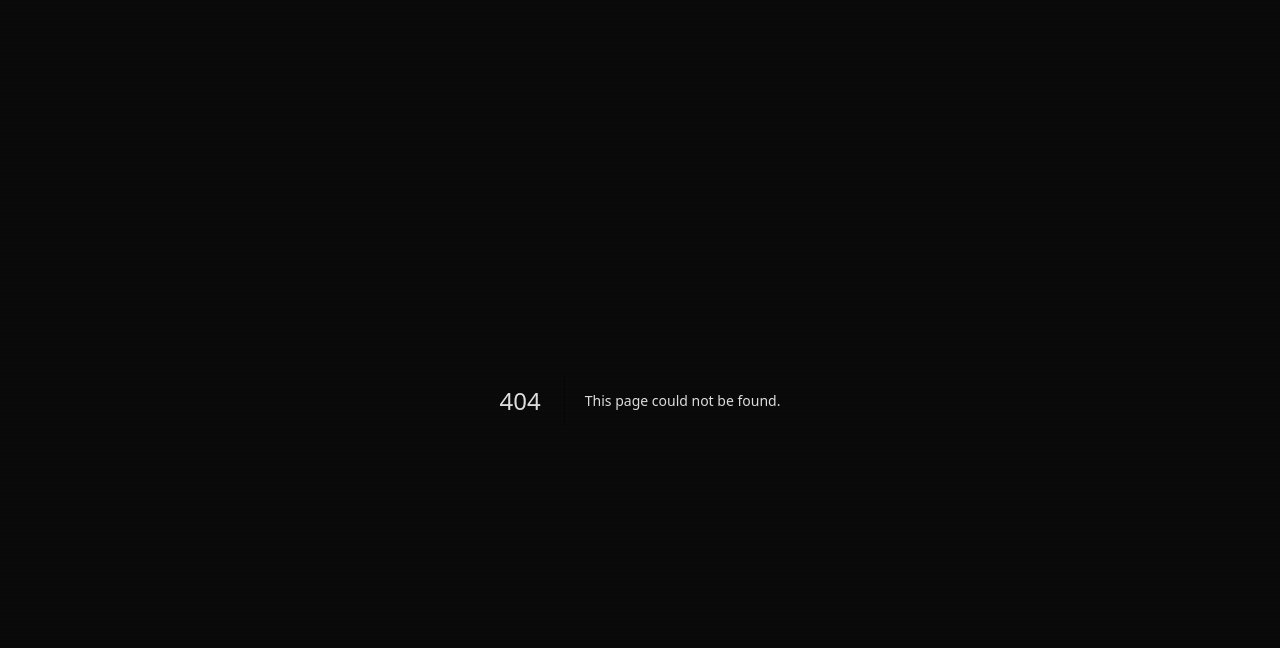
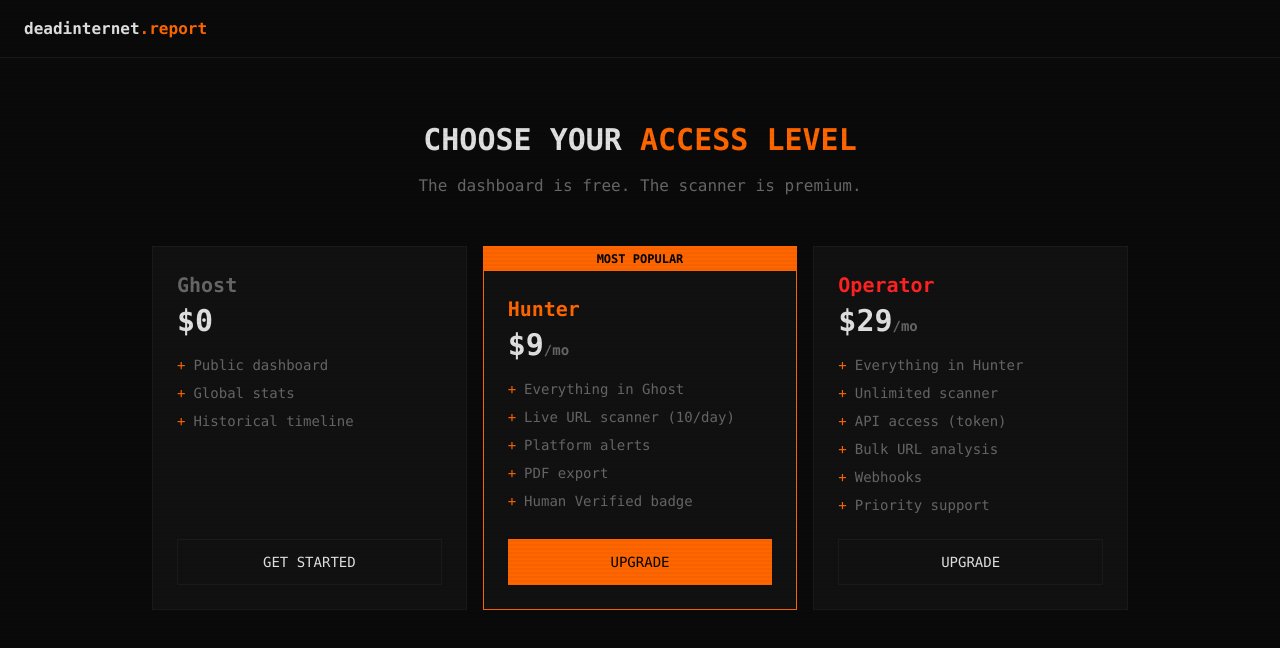
Before and after one commit to nabz0r/deadinternet.report, a Next.js app in the folder frontend/: page /pricing in a window 1280 px wide. Before the commit this address had no page. Shown: the top 648 px of the page. Built offline with nearby package versions, Linux system fonts and the light colour scheme.

Commit message:
feat: frontend dashboard, pricing pages, custom hooks

```diff
--- /dev/null
+++ b/frontend/src/app/dashboard/page.tsx
@@ -0,0 +1,108 @@
+/**
+ * Dashboard page - main authenticated view.
+ * Shows Dead Internet Index, platform stats, timeline, and scanner.
+ * Fetches data from the backend API on load.
+ */
+
+'use client'
+
+import { useState, useEffect } from 'react'
+import { useSession } from 'next-auth/react'
+import { api } from '@/lib/api-client'
+import { hasFeature } from '@/lib/constants'
+import DeadIndexGauge from '@/components/dashboard/DeadIndexGauge'
+import PlatformBreakdown from '@/components/dashboard/PlatformBreakdown'
+import TimelineChart from '@/components/dashboard/TimelineChart'
+import TickerTape from '@/components/dashboard/TickerTape'
+import LiveScanner from '@/components/dashboard/LiveScanner'
+import StatCard from '@/components/dashboard/StatCard'
+import Header from '@/components/layout/Header'
+
+export default function DashboardPage() {
+  const { data: session } = useSession()
+  const [stats, setStats] = useState<any>(null)
+  const [loading, setLoading] = useState(true)
+
+  useEffect(() => {
+    api.getStats()
+      .then(setStats)
+      .catch(console.error)
+      .finally(() => setLoading(false))
+  }, [])
+
+  const userTier = (session?.user as any)?.tier || 'ghost'
+
+  if (loading) {
+    return (
+      <div className="min-h-screen bg-dead-bg flex items-center justify-center">
+        <div className="font-mono text-dead-accent animate-pulse text-lg">
+          [ LOADING DEAD INTERNET DATA... ]
+        </div>
+      </div>
+    )
+  }
+
+  return (
+    <div className="min-h-screen bg-dead-bg">
+      <Header />
+
+      <main className="max-w-7xl mx-auto px-4 py-6 space-y-6">
+        {/* Row 1: Dead Index + Key Stats */}
+        <div className="grid grid-cols-1 lg:grid-cols-4 gap-4">
+          <div className="lg:col-span-1">
+            <DeadIndexGauge value={stats?.dead_internet_index || 0} />
+          </div>
+          <div className="lg:col-span-3 grid grid-cols-3 gap-4">
+            <StatCard
+              label="Bot Traffic"
+              value={stats?.global?.bot_traffic_pct || 0}
+              unit="%"
+              source="Imperva/Thales"
+              color="#ff4444"
+            />
+            <StatCard
+              label="AI New Pages"
+              value={stats?.global?.ai_content_new_pages_pct || 0}
+              unit="%"
+              source="Ahrefs"
+              color="#ffaa00"
+            />
+            <StatCard
+              label="AI Articles"
+              value={stats?.global?.ai_articles_pct || 0}
+              unit="%"
+              source="Graphite"
+              color="#ff6600"
+            />
+          </div>
+        </div>
+
+        {/* Row 2: Timeline + Platform Breakdown */}
+        <div className="grid grid-cols-1 lg:grid-cols-3 gap-4">
+          <div className="lg:col-span-2">
+            <TimelineChart data={stats?.timeline || []} />
+          </div>
+          <div className="lg:col-span-1">
+            <PlatformBreakdown platforms={stats?.platforms || {}} />
+          </div>
+        </div>
+
+        {/* Row 3: Scanner (premium) */}
+        {hasFeature(userTier, 'hunter') ? (
+          <LiveScanner />
+        ) : (
+          <div className="bg-dead-surface border border-dead-border p-8 text-center">
+            <p className="font-mono text-dead-dim mb-2">
+              [ SCANNER LOCKED ]
+            </p>
+            <p className="font-mono text-dead-accent">
+              Upgrade to Hunter ($9/mo) to scan URLs with Claude AI
+            </p>
+          </div>
+        )}
+      </main>
+
+      <TickerTape facts={stats?.ticker_facts || []} />
+    </div>
+  )
+}
--- /dev/null
+++ b/frontend/src/app/pricing/page.tsx
@@ -0,0 +1,74 @@
+/**
+ * Pricing page - tier comparison.
+ * Ghost (free) / Hunter ($9) / Operator ($29)
+ */
+
+import Link from 'next/link'
+import { TIERS } from '@/lib/constants'
+
+export default function PricingPage() {
+  return (
+    <main className="min-h-screen bg-dead-bg">
+      <header className="border-b border-dead-border px-6 py-4">
+        <Link href="/" className="font-mono font-bold text-dead-text">
+          deadinternet<span className="text-dead-accent">.report</span>
+        </Link>
+      </header>
+
+      <section className="max-w-5xl mx-auto px-6 py-16">
+        <div className="text-center mb-12">
+          <h2 className="font-mono text-3xl font-bold mb-4">
+            CHOOSE YOUR <span className="text-dead-accent">ACCESS LEVEL</span>
+          </h2>
+          <p className="font-mono text-dead-dim">
+            The dashboard is free. The scanner is premium.
+          </p>
+        </div>
+
+        <div className="grid grid-cols-1 md:grid-cols-3 gap-4">
+          {Object.entries(TIERS).map(([key, tier]) => (
+            <div
+              key={key}
+              className={`bg-dead-surface border p-6 flex flex-col ${
+                key === 'hunter'
+                  ? 'border-dead-accent'
+                  : 'border-dead-border'
+              }`}
+            >
+              {key === 'hunter' && (
+                <div className="bg-dead-accent text-black font-mono text-xs font-bold px-2 py-1 -mt-6 -mx-6 mb-6 text-center">
+                  MOST POPULAR
+                </div>
+              )}
+              <h3 className="font-mono text-xl font-bold mb-1" style={{ color: tier.color }}>
+                {tier.name}
+              </h3>
+              <p className="font-mono text-3xl font-bold mb-4">
+                ${tier.price}
+                {tier.price > 0 && <span className="text-dead-dim text-sm">/mo</span>}
+              </p>
+              <ul className="space-y-2 mb-6 flex-1">
+                {tier.features.map((f, i) => (
+                  <li key={i} className="font-mono text-sm text-dead-dim flex items-start gap-2">
+                    <span className="text-dead-accent">+</span>
+                    {f}
+                  </li>
+                ))}
+              </ul>
+              <Link
+                href="/login"
+                className={`block text-center font-mono text-sm py-3 border transition-colors ${
+                  key === 'hunter'
+                    ? 'bg-dead-accent text-black border-dead-accent hover:bg-dead-accent/90'
+                    : 'border-dead-border hover:border-dead-accent hover:text-dead-accent'
+                }`}
+              >
+                {tier.price === 0 ? 'GET STARTED' : 'UPGRADE'}
+              </Link>
+            </div>
+          ))}
+        </div>
+      </section>
+    </main>
+  )
+}
--- /dev/null
+++ b/frontend/src/hooks/useCountUp.ts
@@ -0,0 +1,36 @@
+/**
+ * Hook: animated counter from 0 to target value.
+ * Used for the gauges and stat cards on load.
+ */
+
+import { useState, useEffect } from 'react'
+
+export function useCountUp(target: number, duration: number = 2000): number {
+  const [value, setValue] = useState(0)
+
+  useEffect(() => {
+    if (target === 0) return
+
+    const startTime = Date.now()
+    const startValue = 0
+
+    const animate = () => {
+      const elapsed = Date.now() - startTime
+      const progress = Math.min(elapsed / duration, 1)
+
+      // Ease-out cubic
+      const eased = 1 - Math.pow(1 - progress, 3)
+      setValue(startValue + (target - startValue) * eased)
+
+      if (progress < 1) {
+        requestAnimationFrame(animate)
+      } else {
+        setValue(target)
+      }
+    }
+
+    requestAnimationFrame(animate)
+  }, [target, duration])
+
+  return value
+}
--- /dev/null
+++ b/frontend/src/hooks/useExtrapolation.ts
@@ -0,0 +1,25 @@
+/**
+ * Hook: real-time extrapolation counter.
+ * Given a rate per second, calculates a live increasing value
+ * for "pages generated since you arrived" type counters.
+ *
+ * Example: ~1.5M new AI pages per day = ~17.4 per second
+ */
+
+import { useState, useEffect, useRef } from 'react'
+
+export function useExtrapolation(ratePerSecond: number): number {
+  const [count, setCount] = useState(0)
+  const startRef = useRef(Date.now())
+
+  useEffect(() => {
+    const interval = setInterval(() => {
+      const elapsed = (Date.now() - startRef.current) / 1000
+      setCount(Math.floor(elapsed * ratePerSecond))
+    }, 100)
+
+    return () => clearInterval(interval)
+  }, [ratePerSecond])
+
+  return count
+}
```
